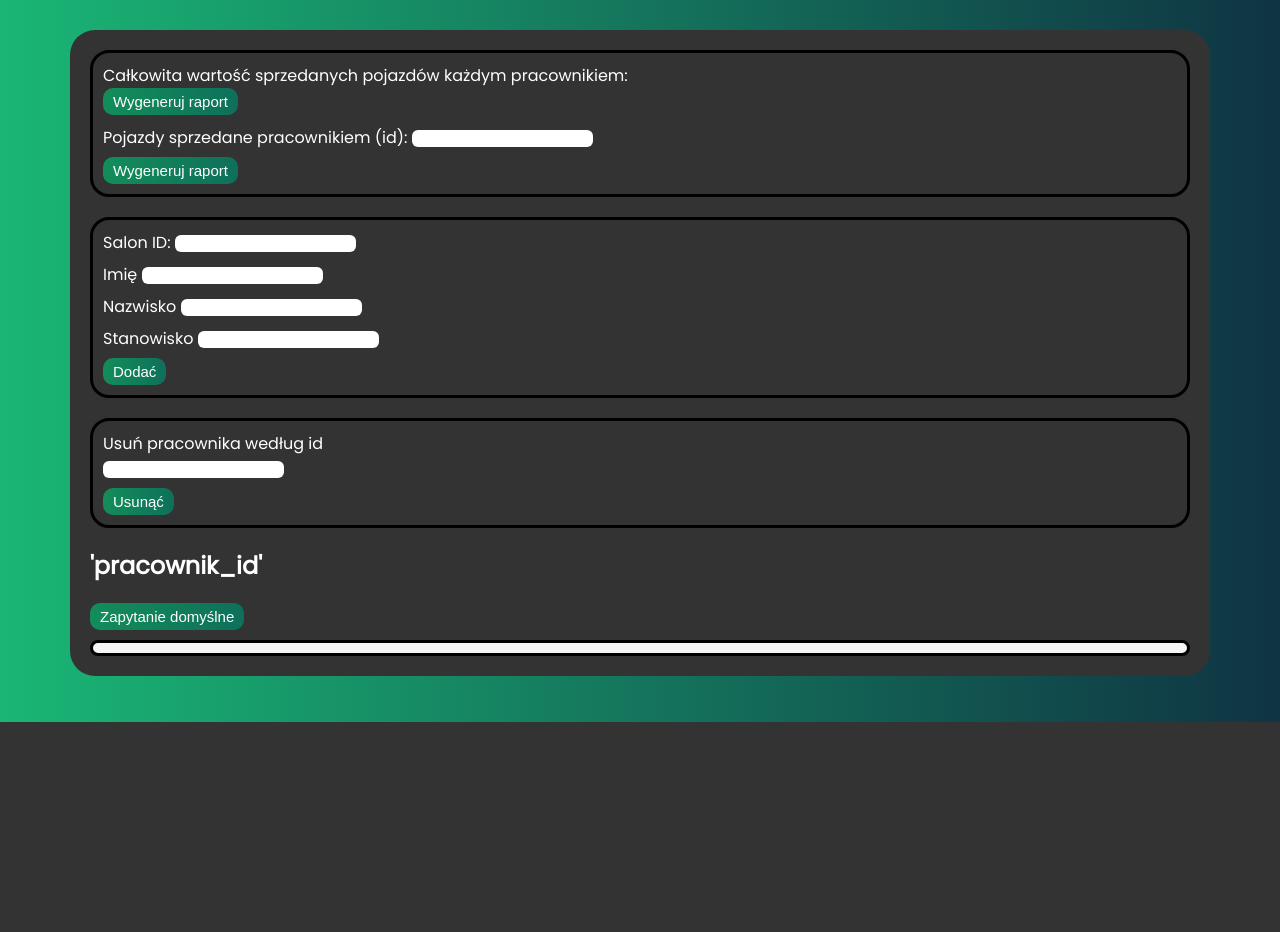
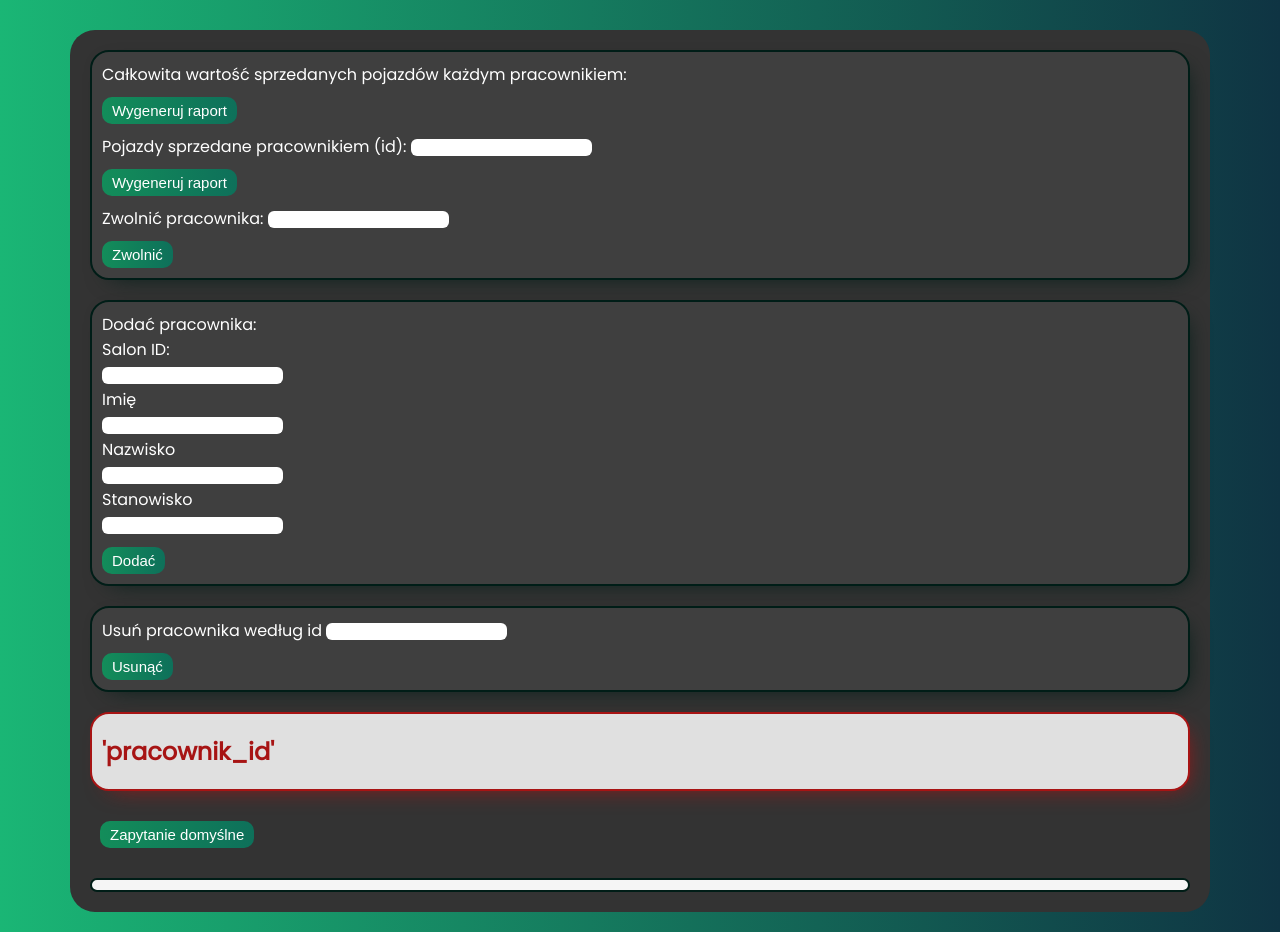
Before and after one commit to slash122/Car-Dealership, a Django app: page /pracownicy/pojazdy/ in a window 1280 px wide. Shown: the part 78-1010 px from the top of the page. Before the commit the page ends 800 px from the top, so only its background shows below. Run offline with Django 5.2, Linux system fonts and the light colour scheme.

Commit message:
Styles + front page

```diff
--- a/car_dealership_app/static/css/styles.css
+++ b/car_dealership_app/static/css/styles.css
@@ -47,18 +47,24 @@
 }
 
 .report-forms-wrapper {
-    padding: 10px;
+    padding: 10px 10px 0px 10px;
     border-style: solid;
-    border-color: black;
+    border-width: 2px;
+    border-color: #001d17;
+    box-shadow: 8px 8px 23px -12px #001d17;
     border-radius: 19px;
+    background-color: #3f3f3f;
 }
 
 .input-form-wrapper {
     margin-top: 20px;
-    padding: 10px;
+    padding: 10px 10px 0px 10px;
     border-style: solid;
-    border-color: black;
+    border-width: 2px;
+    border-color: #001d17;
+    box-shadow: 8px 8px 23px -12px #001d17;
     border-radius: 19px;
+    background-color: #3f3f3f;
 }
 
 .column-container {
@@ -74,19 +80,22 @@
 
 .delete-form-wrapper {
     margin-top: 20px;
-    padding: 10px;
+    padding: 10px 10px 0px 10px;
     border-style: solid;
-    border-color: black;
+    border-width: 2px;
+    border-color: #001d17;
+    box-shadow: 8px 8px 23px -12px #001d17;
     border-radius: 19px;
+    background-color: #3f3f3f;
 }
 
-.content-wrapper form > * {
+/* .content-wrapper form > * {
     margin-bottom: 10px;
 }
 
 .content-wrapper form  > *:last-child {
     margin-bottom: 0px;
-}
+} */
 
 /* BUTTONS */
 
@@ -113,20 +122,44 @@
 }
 
 
+/*margins for zapytanie domyslne button and exceprion message*/
+.error-div, .default-div {
+    margin-top: 20px;
+    padding-left: 10px;
+}
+
+.error-div {
+    background-color: #e0e0e0;
+    border-style: solid;
+    border-width: 2px;
+    border-color: rgb(167, 20, 20);
+    box-shadow: 8px 8px 23px -12px rgb(167, 20, 20);
+    border-radius: 19px;
+    color: rgb(167, 20, 20);
+}
+
 
 
 /* TABLE */
+.query-table-wrapper {
+    margin-top: 20px;
+}
+
 
 table {
     border-spacing: 0px;
-    margin-top: 10px;
+
     width: 100%;
     color: rgb(0, 0, 0);
     background-color: whitesmoke;
     text-align: left;
     padding: 5px 10px;
-    border-color: black;
+
     border-style: solid;
+    border-width: 2px;
+    border-color: #001d17;
+    box-shadow: 8px 8px 23px -12px #001d17;
+
     border-radius: 19px;
 }
 
@@ -141,3 +174,28 @@
 tr:nth-child(odd) {
     background-color: whitesmoke;
 }
+
+
+/* BUTTONS */
+input[type=button], input[type="submit"] {
+    margin-top: 10px;
+    margin-bottom: 10px;
+}
+
+
+/* TEXTAREA */
+
+textarea {
+    resize: none;
+    border-radius: 6px;
+    width: 400px;
+    height: 200px;
+}
+
+
+
+/* WELCOME PAGE DIV */
+
+.welcome-page-div {
+    text-align: center;
+}
--- a/car_dealership_app/templates/base.html
+++ b/car_dealership_app/templates/base.html
@@ -5,7 +5,7 @@
         <meta charset="UTF-8">
         <meta name="viewport" content="width=device-width, initial-scale=1.0">
         <link css href="{% static 'css/styles.css' %}" rel="stylesheet">
-        <title>Document</title>
+        <title>Dealer Samochodowy</title>
     </head>
     <body>
         {% block content %}
--- a/car_dealership_app/templates/pracownik_forms.html
+++ b/car_dealership_app/templates/pracownik_forms.html
@@ -9,24 +9,31 @@
     </form>
     <form action="/pracownicy/pojazdy/" method="GET">
         <label for="pracownik_id">Pojazdy sprzedane pracownikiem (id):</label>
-        <input type="number" id="pracownik_id" name="pracownik_id"><br>
+        <input type="number" id="pracownik_id" name="pracownik_id" required><br>
         <input type="submit" value="Wygeneruj raport">
+    </form>
+    <form action="/pracownicy/zwolnic/" method="POST">
+        {% csrf_token %}
+        <label for="zw_pracownik_id">Zwolnić pracownika:</label>
+        <input type="number" id="zwolnij_id" name="zwolnij_id" required><br>
+        <input type="submit" value="Zwolnić">
     </form>
 </div>
 <div class="input-form-wrapper">
+    Dodać pracownika:
     <form action="/pracownicy/" method="post">
         {% csrf_token %}
 
-        <label for="salon_id">Salon ID:</label>
+        <label for="salon_id">Salon ID:</label><br>
         <input type="number" id="salon_id" name="salon_id" required><br>
 
-        <label for="imie">Imię</label>
+        <label for="imie">Imię</label><br>
         <input type="text" id="imie" name="imie" required><br>
 
-        <label for="nazwisko">Nazwisko</label>
+        <label for="nazwisko">Nazwisko</label><br>
         <input type="text" id="nazwisko" name="nazwisko" required><br>
 
-        <label for="stanowisko">Stanowisko</label>
+        <label for="stanowisko">Stanowisko</label><br>
         <input type="text" id="stanowisko" name="stanowisko" required><br>
 
         <input type="submit" value="Dodać">
@@ -35,17 +42,17 @@
 <div class="delete-form-wrapper">
     <form action="/pracownicy/usun/" method="post">
         {% csrf_token %}
-        <label for="usun_id">Usuń pracownika według id</label><br>
+        <label for="usun_id">Usuń pracownika według id</label>
         <input type="number" id="usun_id" name="usun_id" required><br>
         <input type="submit" value="Usunąć">
     </form>
 </div>
+{% if error_msg %}
 <div class = "error-div">
-    {% if error_msg %}
     <h2>{{error_msg}}</h2>
-    {% endif %}
 </div>
-<div>
+{% endif %}
+<div class="default-div">
     <form action="/pracownicy">
         <input type="submit" value="Zapytanie domyślne">
     </form>
--- a/car_dealership_app/urls.py
+++ b/car_dealership_app/urls.py
@@ -2,7 +2,7 @@
 from . import views
 
 urlpatterns= [
-    path('', views.handle_pojazdy),
+    path('', views.welcome_page),
 
     path('pojazdy/', views.handle_pojazdy),
     path('pojazdy/raport1/', views.get_pojazdy_raport1),
@@ -18,6 +18,7 @@
     path('pracownicy/', views.handle_pracownicy),
     path('pracownicy/calkowite-przychody/', views.get_pracownicy_przychody),
     path('pracownicy/pojazdy/', views.get_pracownik_pojazdy),
+    path('pracownicy/zwolnic/', views.fire_pracownik),
     path('pracownicy/usun/', views.delete_pracownik),
 
     path('klienci/', views.handle_klienci),
--- a/car_dealership_app/views.py
+++ b/car_dealership_app/views.py
@@ -4,6 +4,11 @@
 from datetime import datetime
 from .utils.helpers import *
 # from django.cursors import DictCursor
+
+# Welcome page\
+def welcome_page(request):
+    return render(request, 'welcome_page.html')
+
 
 # ---------- POJAZDY
 def handle_pojazdy(request):
@@ -146,7 +151,7 @@
     error_msg = None
     try:
         with connection.cursor() as cursor:
-            delete_salon = "DELETE FROM salon WHERE salon_id = %s;"
+            delete_salon = "SELECT usun_salon_z_wyjatkiem(%s);"
             cursor.execute(delete_salon, (request.POST["usun_id"],))
     except Exception as e:
         error_msg = str(e)
@@ -202,11 +207,27 @@
     return render(request, 'pracownik_forms.html', {"data" : result, "error_msg" : error_msg})
 
 
+def fire_pracownik(request):
+    error_msg = None
+    try:
+        with connection.cursor() as cursor:
+            zwolnij_pracownika = "SELECT zwolnij_pracownika_z_wyjatkiem(%s);"
+            cursor.execute(zwolnij_pracownika, (request.POST["zwolnij_id"],))
+    except Exception as e:
+        error_msg = str(e)
+
+    with connection.cursor() as cursor:
+        cursor.execute("SELECT * FROM pracownik")
+        result = fetchall_and_prepare(cursor)
+
+    return render(request, 'pracownik_forms.html', {"data" : result, "error_msg" : error_msg})
+
+
 def delete_pracownik(request):
     error_msg = None
     try:
         with connection.cursor() as cursor:
-            delete_pracownik = "DELETE FROM pracownik WHERE pracownik_id = %s;"
+            delete_pracownik = "SELECT usun_pracownika_z_wyjatkiem(%s);"
             cursor.execute(delete_pracownik, (request.POST["usun_id"],))
     except Exception as e:
         error_msg = str(e)
@@ -273,7 +294,7 @@
     error_msg = None
     try:
         with connection.cursor() as cursor:
-            delete_klient = "DELETE FROM klient WHERE klient_id = %s;"
+            delete_klient = "SELECT usun_klienta_z_wyjatkiem(%s);"
             cursor.execute(delete_klient, (request.POST["usun_id"],))
     except Exception as e:
         error_msg = str(e)
@@ -293,7 +314,7 @@
     if request.method == 'POST':
         try:
             with connection.cursor() as cursor:
-                insert_faktura = "INSERT INTO faktura(data, klient_id, pracownik_id) VALUES(CURRENT_DATE, %s, %s)"
+                insert_faktura = "SELECT utworz_fakture_z_wyjatkiem(%s, %s);"
                 values = (request.POST["klient_id"], request.POST["pracownik_id"])
                 cursor.execute(insert_faktura, values)
 
@@ -342,12 +363,12 @@
     print(faktura_id)
     try:
         with connection.cursor() as cursor:
+            delete_faktura = "SELECT usun_fakture_z_wyjatkiem(%s);"
+            cursor.execute(delete_faktura, (faktura_id,))
             unset_null_pojazd = "UPDATE pojazd SET salon_id = 1 WHERE pojazd_id IN (SELECT pojazd_id FROM klient_pojazd_view WHERE faktura_id = %s);"
             cursor.execute(unset_null_pojazd, (faktura_id,) )
             delete_faktura_pojazd = "DELETE FROM faktura_pojazd WHERE faktura_id = %s;"
             cursor.execute(delete_faktura_pojazd, (faktura_id,))
-            delete_faktura = "DELETE FROM faktura WHERE faktura_id = %s;"
-            cursor.execute(delete_faktura, (faktura_id,))
     except Exception as e:
         error_msg = str(e)
 
@@ -416,7 +437,7 @@
     error_msg = None
     try:
         with connection.cursor() as cursor:
-            delete_obsluga = "DELETE FROM obsluga_serwisowa WHERE obsluga_serwisowa_id = %s;"
+            delete_obsluga = "SELECT usun_obsluge_z_wyjatkiem(%s);"
             cursor.execute(delete_obsluga, (request.POST["obsluga_usun_id"],))
     except Exception as e:
         error_msg = str(e)
@@ -435,7 +456,7 @@
     error_msg = None
     try:
         with connection.cursor() as cursor:
-            delete_serwis = "DELETE FROM serwis WHERE serwis_id = %s;"
+            delete_serwis = "SELECT usun_serwis_z_wyjatkiem(%s);"
             cursor.execute(delete_serwis, (request.POST["usun_id"],))
     except Exception as e:
         error_msg = str(e)
```
Also changed, not shown: car_dealership_app/templates/faktura_forms.html (+17 -12 lines), car_dealership_app/templates/klient_forms.html (+12 -12 lines), car_dealership_app/templates/pojazd_forms.html (+4 -3 lines), car_dealership_app/templates/salony_forms.html (+9 -8 lines), car_dealership_app/templates/serwis_forms.html (+25 -22 lines), car_dealership_app/templates/welcome_page.html (added, +9 -0 lines).
